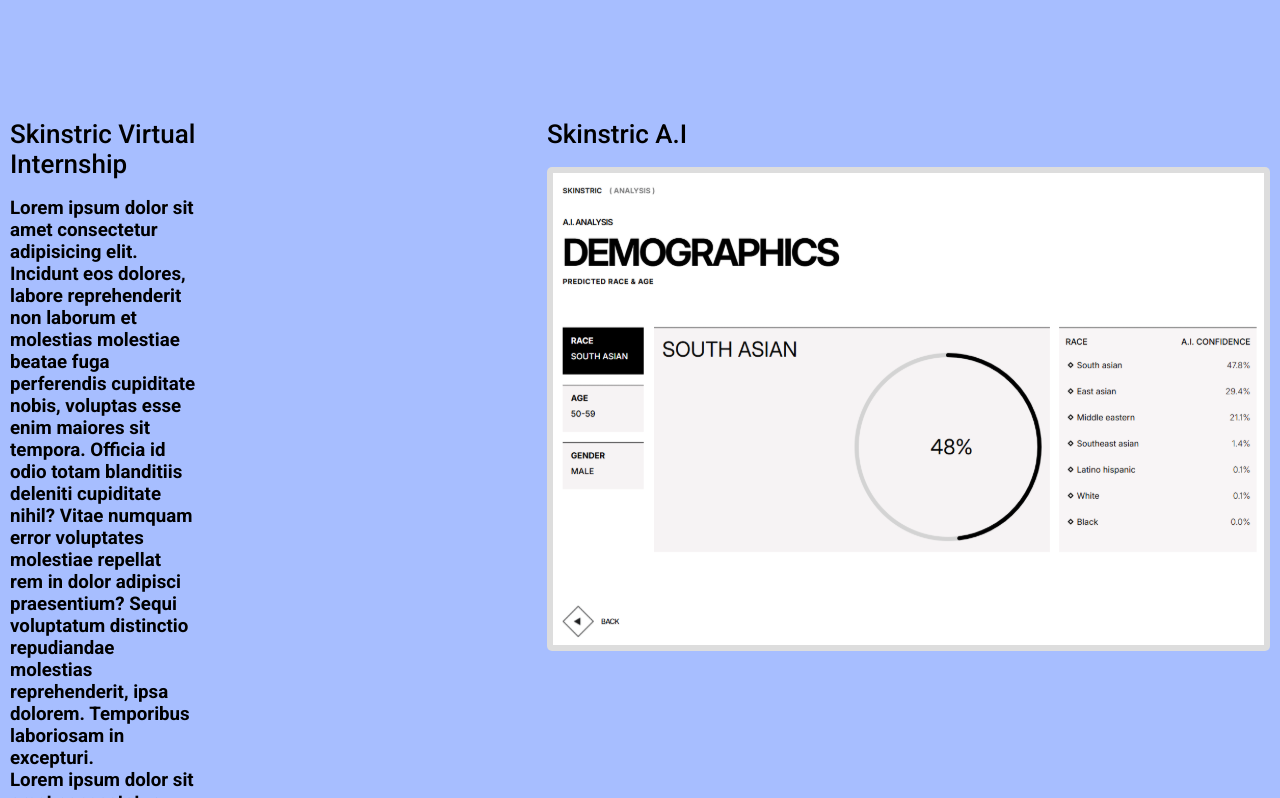
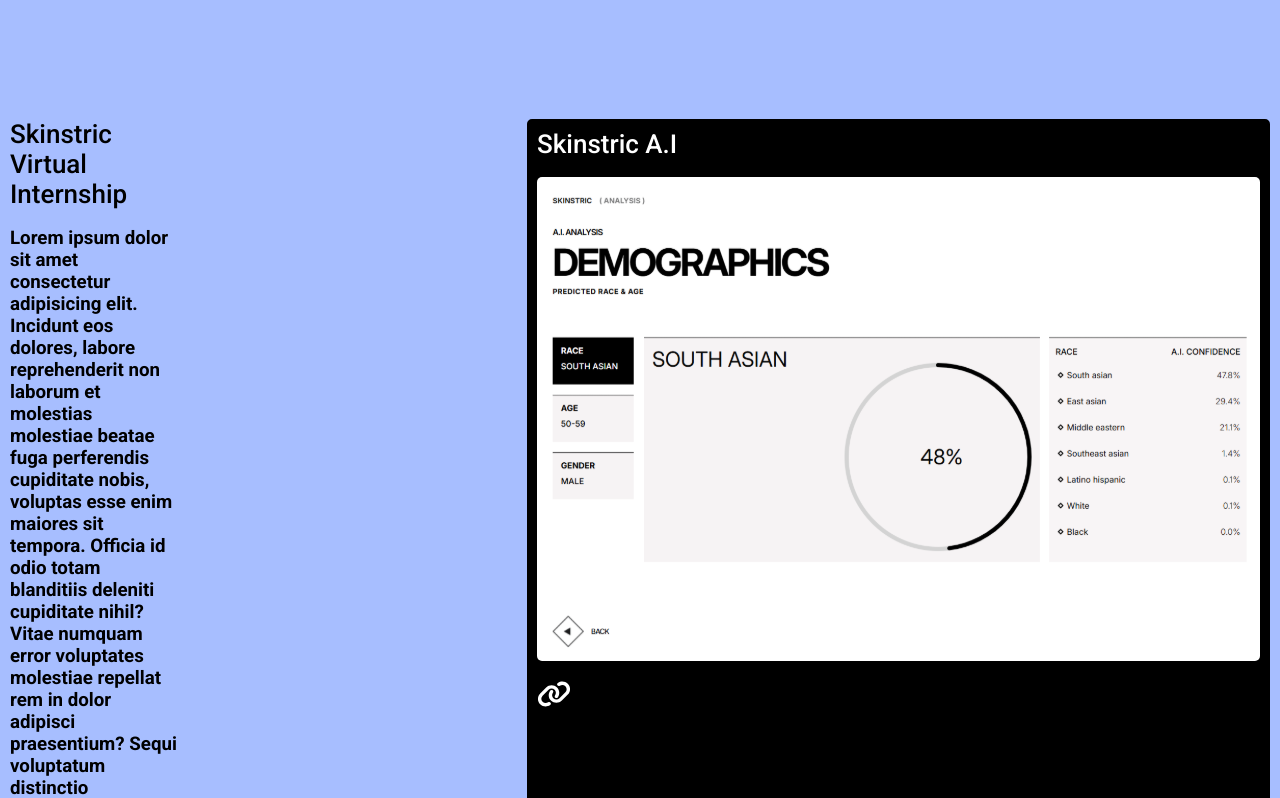
Before and after one commit to Noah-code1210/React-Portfolio, a React (Create React App) app: page / in a window 1280 px wide. Shown: the part 862-1660 px from the top of the page. Built offline with nearby package versions, Linux system fonts and the light colour scheme.

Commit message:
Skinstric Link Img added

```diff
--- a/src/components/Experience.jsx
+++ b/src/components/Experience.jsx
@@ -1,7 +1,15 @@
 import React from "react";
 import SkinstricPNG from "../assets/Skinstric.png"
+import { FontAwesomeIcon } from "@fortawesome/react-fontawesome";
+import { faLink } from '@fortawesome/free-solid-svg-icons';
+import { useNavigate } from "react-router-dom";
 
 function Experience() {
+  const navigate = useNavigate()
+
+  function navToAI() {
+    navigate("https://skinstric-ai-gules.vercel.app/")
+  }
   return (
     <>
       <div id="section experience__section">
@@ -38,6 +46,11 @@ function Experience() {
                 Skinstric A.I
               </div>
               <img src={SkinstricPNG} alt="" className="experience__img" />
+              <div className="live__links">
+                <div className="vercel__link" onClick={navToAI}>
+                  <FontAwesomeIcon icon={faLink} className="vercel__link"/>
+                </div>
+              </div>
             </div>
           </div>
         </div>
--- a/src/index.css
+++ b/src/index.css
@@ -278,15 +278,31 @@ EXPERIENCE
   max-width: 700px;
 }
 
+.experience__img--wrapper {
+  border: 2px solid black;
+  padding: 8px;
+  border-radius: 5px;
+  background-color: #000000;
+}
+
 .experience__img--title {
   font-size: 26px;
   font-weight: 500;
   margin-bottom: 18px;
+  color: white;
 }
 
 .experience__img {
-  background-color: rgb(221, 221, 221);
+  background-color: #ffffff;
   border: none;
   border-radius: 5px;
   padding: 6px;
 }
+
+.vercel__link {
+  width: 34px;
+  height: 34px;
+  color: white;
+  margin: 6px 6px 0 0 ;
+  cursor: pointer;
+}
--- a/src/index.js
+++ b/src/index.js
@@ -4,11 +4,11 @@ import './index.css';
 import App from './App';
 import reportWebVitals from './reportWebVitals';
 import { library } from '@fortawesome/fontawesome-svg-core';
-import { faCircleHalfStroke, faFile, faEnvelope } from '@fortawesome/free-solid-svg-icons';
+import { faCircleHalfStroke, faFile, faEnvelope, faLink } from '@fortawesome/free-solid-svg-icons';
 import { faGithub, faLinkedin,  } from '@fortawesome/free-brands-svg-icons';
 
 
-library.add(faCircleHalfStroke, faGithub, faLinkedin, faFile, faEnvelope)
+library.add(faCircleHalfStroke, faGithub, faLinkedin, faFile, faEnvelope, faLink)
 
 const root = ReactDOM.createRoot(document.getElementById('root'));
 root.render(
```
